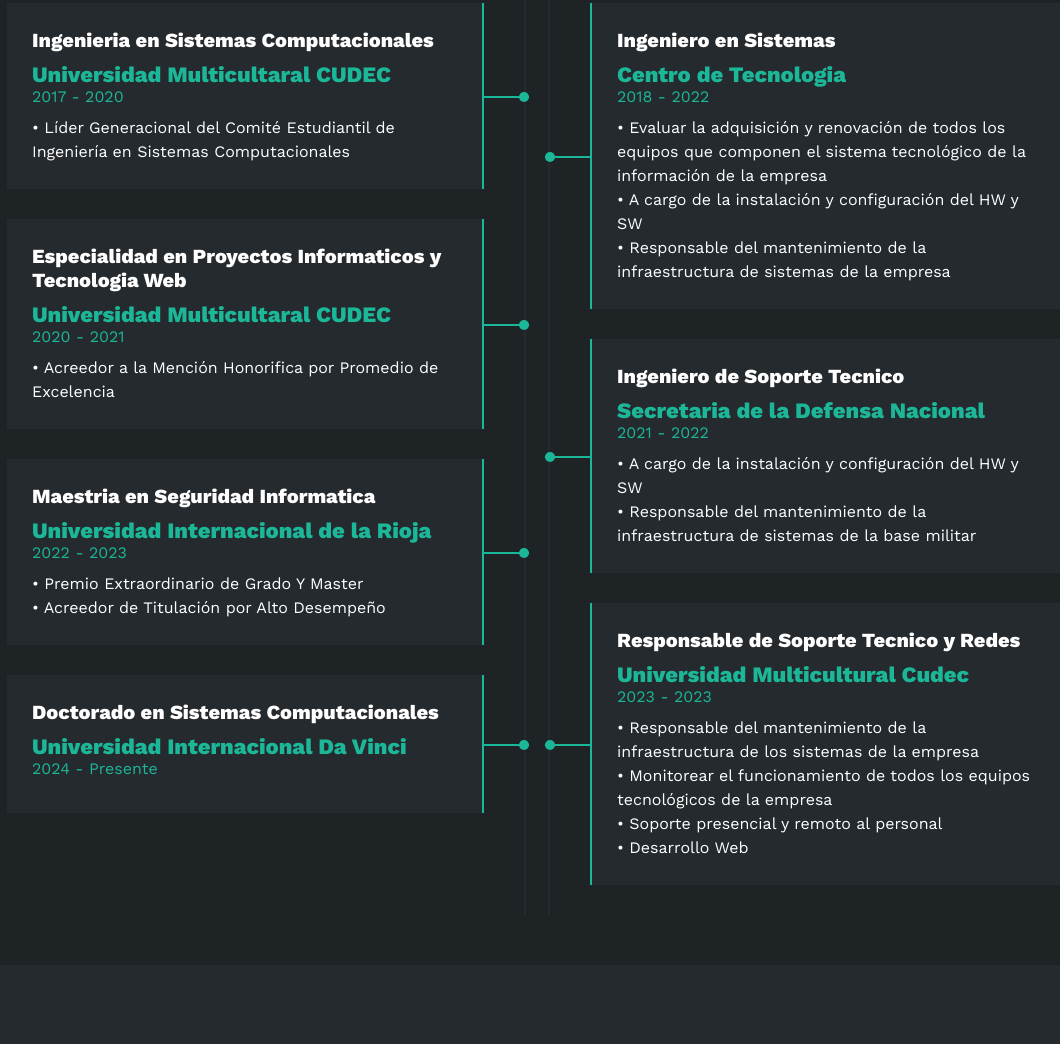
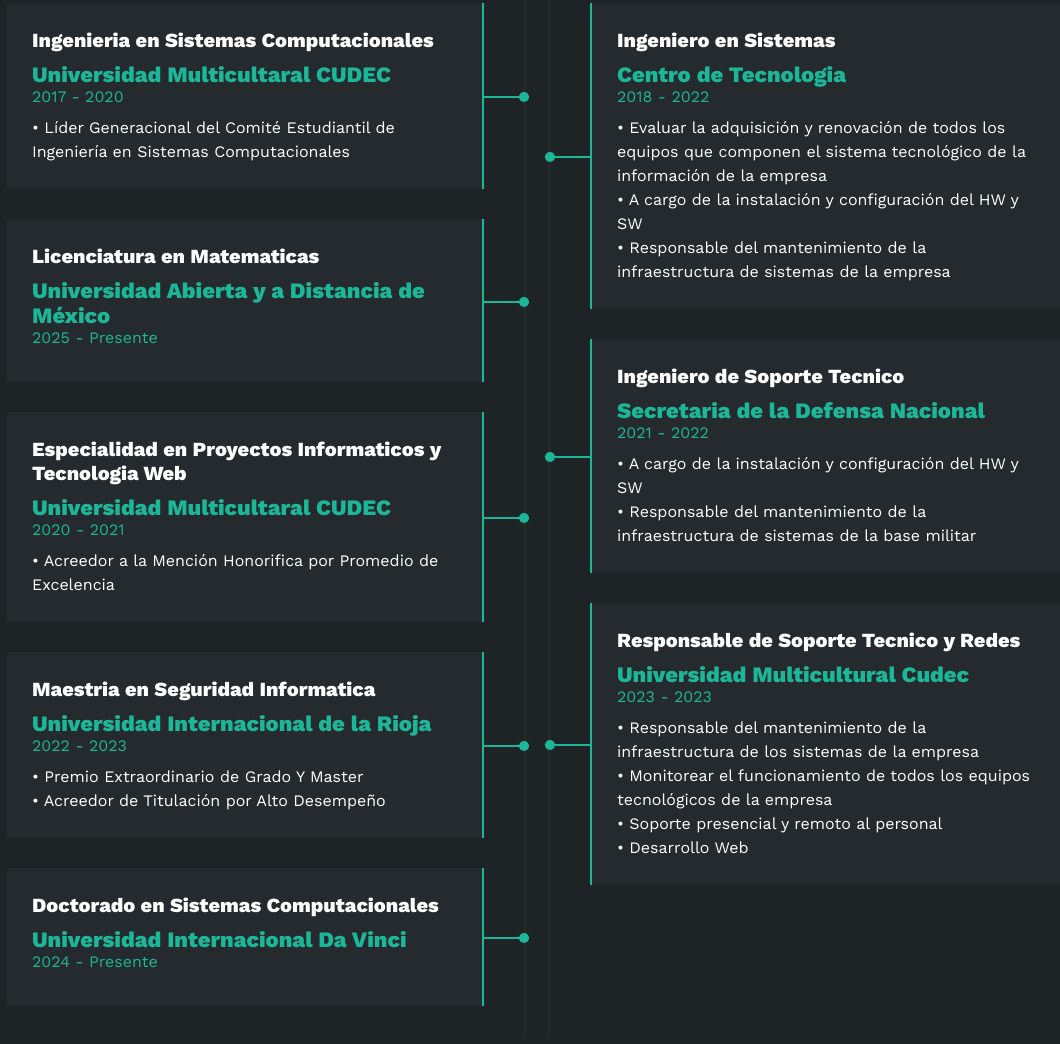
Before and after one commit to YeyosJones/YeyosJones.github.io, a plain HTML site: page index.html in a window 1280 px wide. Shown: the part 2478-3522 px from the top of the page, without its empty margins (103-1163 px from the left). Drawn offline with nearby package versions, Linux system fonts and the light colour scheme.

Commit message:
index.html

```diff
--- a/index.html
+++ b/index.html
@@ -255,6 +255,15 @@
                         </div>
                     </div>
                     <div class="item izq">
+                        <h4>Licenciatura en Matematicas</h4>
+                        <span class="casa">Universidad Abierta y a Distancia de México</span>
+                        <span class="fecha">2025 - Presente</span>
+                        <p></p>
+                        <div class="conectori">
+                            <div class="circuloi"></div>
+                        </div>
+                    </div>
+                    <div class="item izq">
                         <h4>Especialidad en Proyectos Informaticos y Tecnologia Web</h4>
                         <span class="casa">Universidad Multicultaral CUDEC</span>
                         <span class="fecha">2020 - 2021</span>
```
